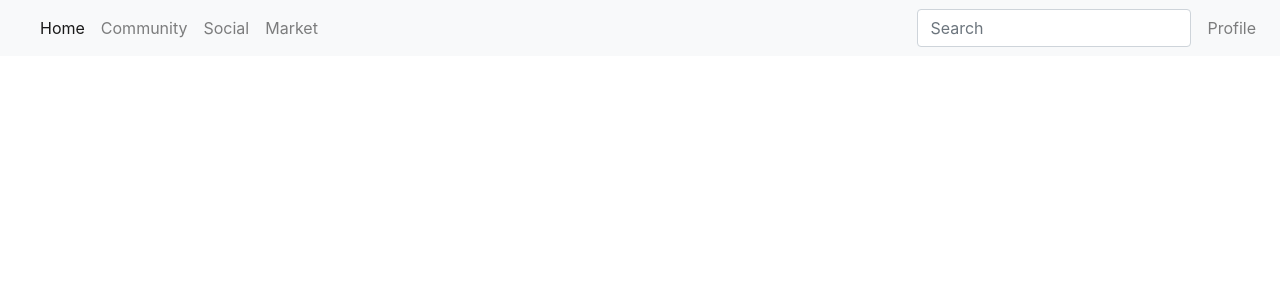
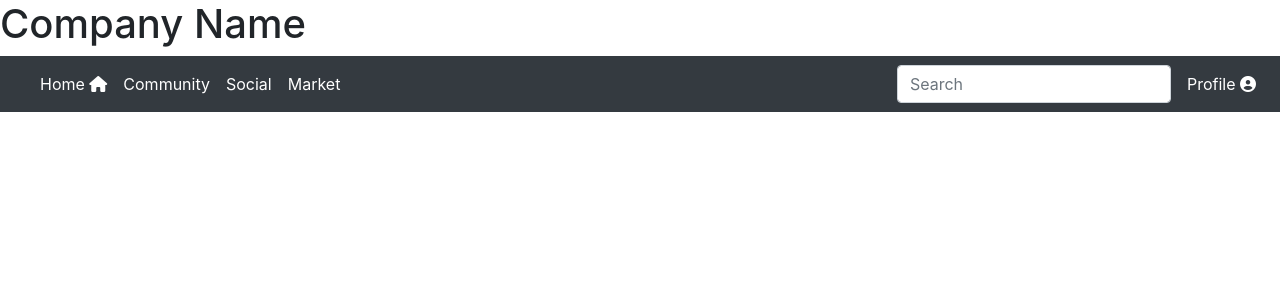
Before and after one commit to ppebtwlelxD/Webprosjekt3, a React (Create React App) app: page / in a window 1280 px wide. Shown: the top 300 px of the page. Built offline with nearby package versions, Linux system fonts and the light colour scheme.

Commit message:
Navigation
We added icons and changed colour

```diff
--- a/public/index.html
+++ b/public/index.html
@@ -9,6 +9,10 @@
       name="description"
       content="Web site created using create-react-app"
     />
+
+    <!-- Below we added font awesome icons to make it look better. -->
+    <script src="https://kit.fontawesome.com/7bb013fa3f.js" crossorigin="anonymous"></script>
+
     <link rel="apple-touch-icon" href="%PUBLIC_URL%/logo192.png" />
     <!--
       manifest.json provides metadata used when your web app is installed on a
--- a/src/components/App.js
+++ b/src/components/App.js
@@ -6,6 +6,7 @@ import Navbar from './atoms/moleculs/Header/Navbar';
 function App() {
   return (
     <>
+    <h1>Company Name</h1>
       <Navbar />
     </>
   );
--- a/src/components/atoms/moleculs/Header/Navbar.js
+++ b/src/components/atoms/moleculs/Header/Navbar.js
@@ -2,7 +2,7 @@ import React from 'react';
 
 const Navbar = () => {
     return (
-        <nav className="navbar navbar-expand-lg navbar-light bg-light">
+        <nav className="navbar navbar-expand-lg navbar-light bg-dark">
             <button className="navbar-toggler" type="button" data-toggle="collapse" data-target="#navbarTogglerDemo03" aria-controls="navbarTogglerDemo03" aria-expanded="false" aria-label="Toggle navigation">
                 <span className="navbar-toggler-icon"></span>
             </button>
@@ -11,16 +11,17 @@ const Navbar = () => {
             <div className="collapse navbar-collapse" id="navbarTogglerDemo03">
                 <ul className="navbar-nav mr-auto mt-2 mt-lg-0">
                     <li className="nav-item active">
-                        <a className="nav-link" href="#">Home <span className="sr-only">(current)</span></a>
+                        <a className="nav-link text-white" href="#">Home&nbsp;<i class="fas fa-home">
+                            </i> <span className="sr-only">(current)</span></a>
                     </li>
                     <li className="nav-item">
-                        <a className="nav-link" href="#">Community</a>
+                        <a className="nav-link text-white" href="#">Community</a>
                     </li>
                     <li className="nav-item">
-                        <a className="nav-link" href="#">Social</a>
+                        <a className="nav-link text-white" href="#">Social</a>
                     </li>
                     <li className="nav-item">
-                        <a className="nav-link" href="#">Market</a>
+                        <a className="nav-link text-white" href="#">Market</a>
                     </li>
                 </ul>
                 <form className="form-inline my-2 my-lg-0">
@@ -28,7 +29,8 @@ const Navbar = () => {
                 </form>
                 <ul className="navbar-nav mr-right mt-2 mt-lg-0">
                     <li className="nav-item">
-                        <a className="nav-link" href="#">Profile</a>
+                        <a className="nav-link text-white" href="#">Profile&nbsp;<i class="fas fa-user-circle"></i>
+                        </a>
                     </li>
                 </ul>
             </div>
```
